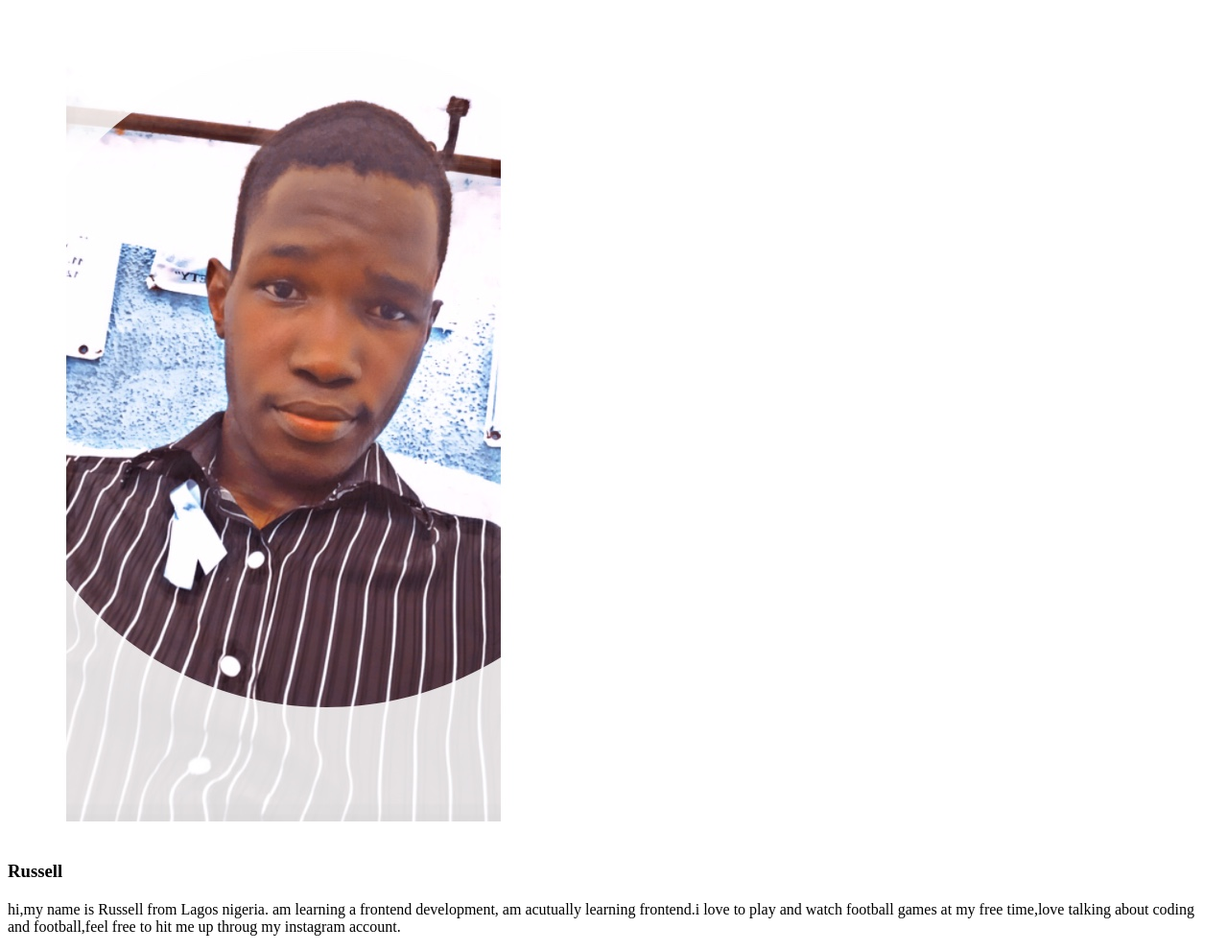
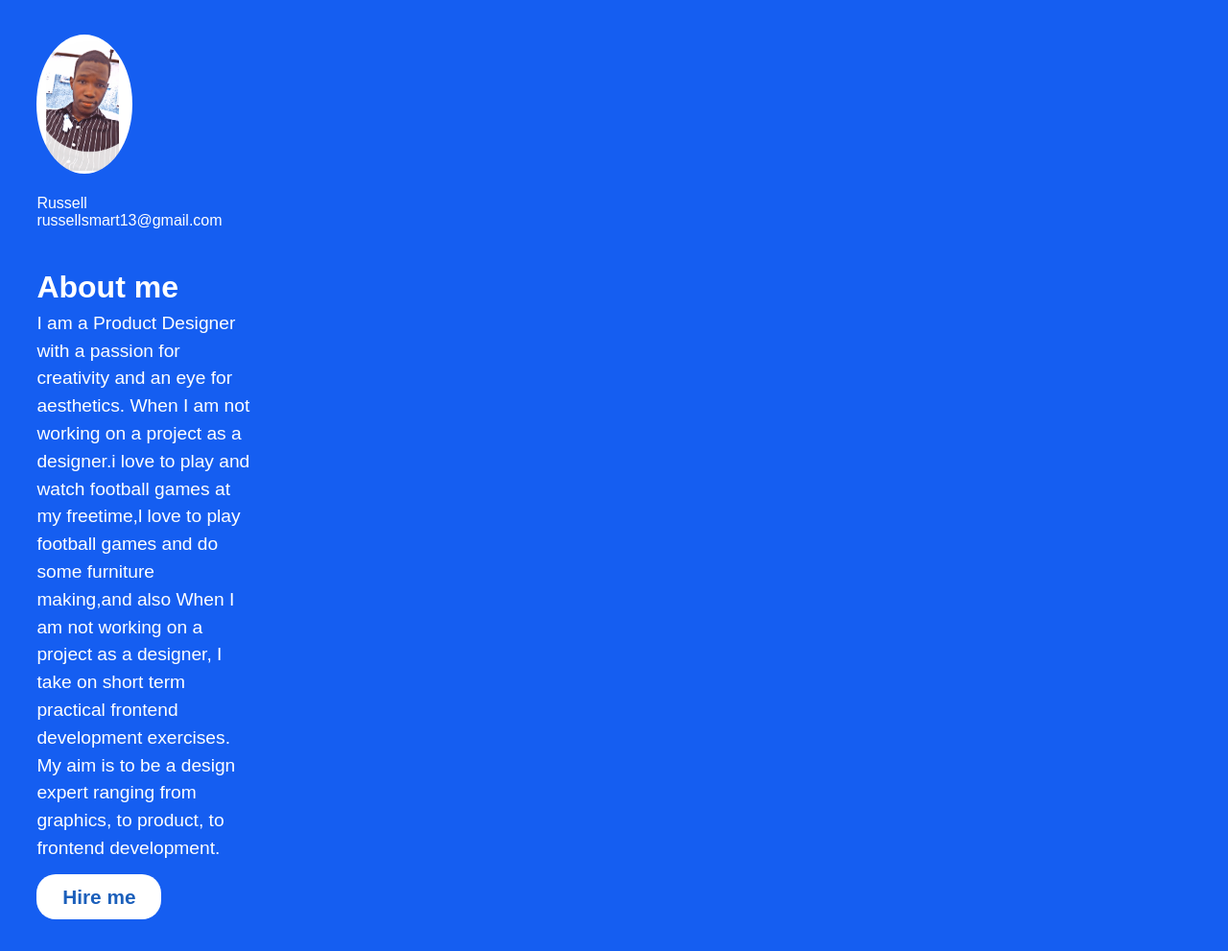
Before and after one commit to Russellsm/Russellsm, a plain HTML site: page index.html in a window 1280 px wide. Shown: the whole page at 96% size. After the commit the page ends 958 px from the top, so only its background shows below. Drawn offline with Linux system fonts and the light colour scheme.

Commit message:
Add files via upload

```diff
--- a/index.html
+++ b/index.html
@@ -3,14 +3,38 @@
 <head>
     <meta charset="UTF-8">
     <meta name="viewport" content="width=device-width, initial-scale=1.0">
-    <title> The Just Project-Russell</title>
+    <title>The just project - Russell</title>
+
+    <link rel="stylesheet" href="style.css">
+
 </head>
+
+
 <body>
-    <div class="one">
-        <img src="./IMG_3869.PNG" />
-        <h3 class="name">Russell</h3>
-        <h2 about me></h2>
-        <p> hi,my name is Russell from Lagos nigeria. am learning a frontend development, am acutually learning frontend.i love to play and watch football games at my free time,love talking about coding and football,feel free to hit me up throug my instagram account.</p>
-</div>
-</body>
-</html>
+<div class="wrapper">
+
+    <br><br>
+
+
+        <img src="./IMG_3869.PNG" alt="3869" style="width: 100px">
+        <br><br>
+
+        <p class="name">Russell</p>
+        <p class="email">russellsmart13@gmail.com</p>
+
+        <br><br>
+
+        <div class="text_wrapper">
+            <h2>About me</h2>
+            <p>I am a Product Designer with a passion for creativity and an eye for aesthetics. When I am not working on a project as a designer.i love to play and watch football games at my freetime,l love to play football games and do some furniture making,and also When I am not working on a project as a designer, I take on short term practical frontend development exercises. My aim is to be a design expert ranging from graphics, to product, to frontend development.</p>
+           <br>
+        </div>
+
+      <div>
+          <a href="https://twitter.com/Russellsmart23" class="button">Hire me</a>
+             </div>
+
+    </div>
+
+    </body>
+    </html>
--- a/style.css
+++ b/style.css
@@ -1,60 +1,48 @@
-body {
-    margin: 0 auto;
+* {
+    margin: 0;
+    padding: 0;
+    box-sizing: border-box;
 }
 
-.one {
-    width: 400px;
-    height: 50%vh;
-    margin: 50px auto;
-    display: flex;
-    flex-direction: column;
-    align-items: center;
-    justify-content: center;
-    padding-top: 50px;
-    background-color: bisque;
-    padding: 25px;
+body {
+    font-family: 'Ubuntu', sans-serif;
+    background-color: #155EF1;
+    color: white;
+    padding-left: 3%;
+}
+
+.wrapper {
+            width: 18%;
+}
+
+.wrapper h5 {
+    font-size: 1.2rem;
+    font-weight: 500;
 }
 
 img {
-    width: 200px;
-    height: 200px;
-    border-radius: 50%;
+        border-radius: 50%
 }
 
-.one .name {
+
+.text_wrapper {
+    line-height: 1.5;
     text-align: left;
-    font-family: 'Courier New', Courier, monospace;
-    color: #1F2937;;
 }
 
-.one h2 {
-    font-family: 'Franklin Gothic Medium', 'Arial Narrow', Arial, sans-serif;
-    color: #1F2937 ;
+.text_wrapper h2 {
+    font-size: 2rem;
+}
+.text_wrapper p {
+    font-size: 1.2rem;
 }
 
-p {
-    max-width: 500px;
-    line-height: 1.5;
+.button {
+    background-color: white;
+    color: #1B5FBB;
+    padding: 0.75rem 12%;
+    text-decoration: none;
+    border-radius: 20px;
+    font-weight: 700;
+    font-size: 1.3rem;
 }
-
-.one .anchor {
-    border: 1px solid black;
-    width: 150px;
-    height: 40px;
-    padding-top: 20px;
-    text-align: center;
-    background-color: #1F2937;
-}
-
-a {
-    text-decoration: none;
-    color: #fff;
-    font-weight: bold;
-    font-family: 'Segoe UI', Tahoma, Geneva, Verdana, sans-serif;
-    font-size: 15px;
-}
-
-a:hover {
-    color: aqua;
-    cursor: pointer;
-}
```
